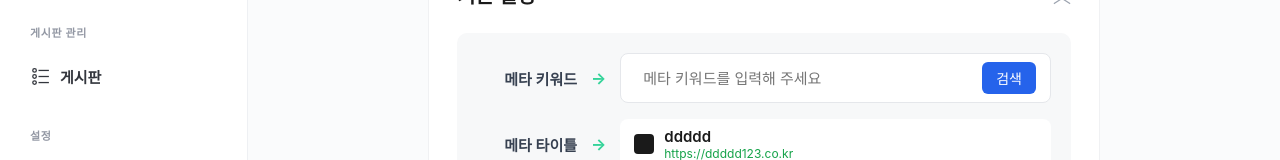
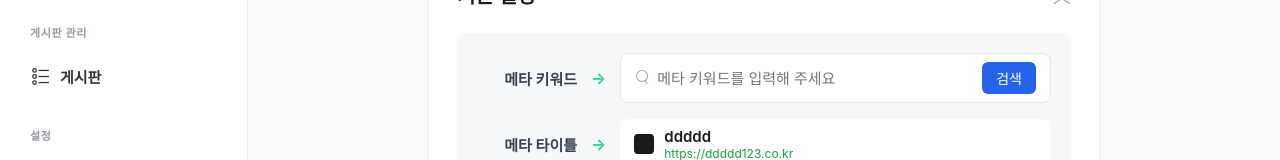
Before and after one commit to youzam136-sudo/belian-admin, a React (Vite) app: page /settings/seo in a window 1280 px wide. Shown: the part 729-889 px from the top of the page. Built offline with nearby package versions, Linux system fonts and the light colour scheme.

Commit message:
Update board.css

```diff
--- a/src/styles/board.css
+++ b/src/styles/board.css
@@ -798,3 +798,10 @@
   gap: 10px;
   padding: 20px 28px 28px;
 }
+
+.search-icon-svg {
+  width: 14px;
+  height: 14px;
+  color: #9ca3af;
+  flex-shrink: 0;
+}
```
